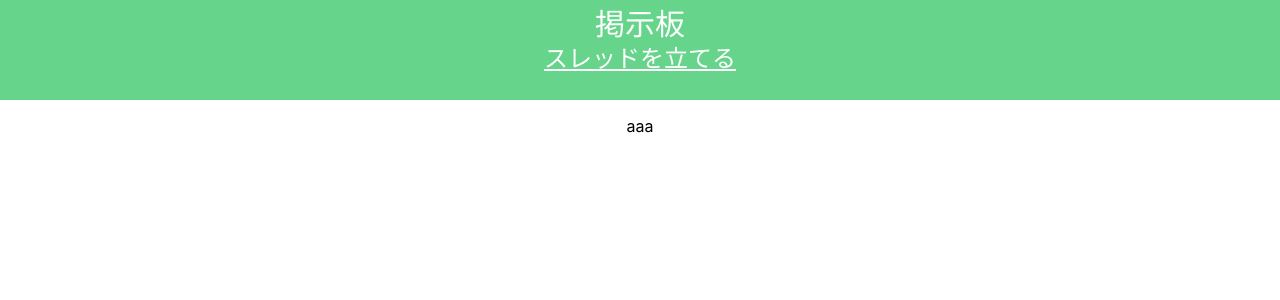
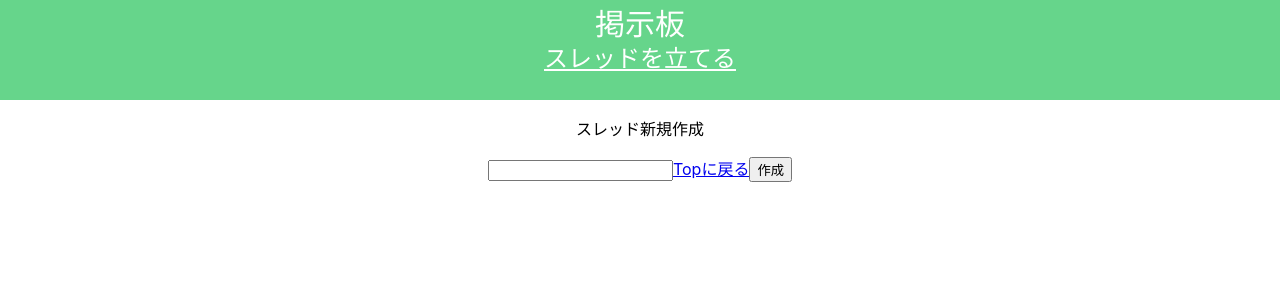
Before and after one commit to itsuki-jp/react-board, a React (Create React App) app: page /create in a window 1280 px wide. Shown: the top 300 px of the page. Built offline with nearby package versions, Linux system fonts and the light colour scheme; no server answers.

Commit message:
done: create new thread

```diff
--- a/src/App.js
+++ b/src/App.js
@@ -9,20 +9,11 @@ import { CreateThread } from "./pages/CreateThread";
  * @type {React.FC}
  */
 function App() {
-  const [thread, setThread] = useState([]);
-  const [offset, setOffset] = useState(0);
-
-  const url = "https://2y6i6tqn41.execute-api.ap-northeast-1.amazonaws.com/";
-  useEffect(() => {
-    fetch(`${url}/threads?offset=${offset}`)
-      .then(res => res.json())
-      .then(res => setThread(res));
-  }, [])
   return (
     <div className = "App">
       <Header />
       <Routes>
-        <Route path="/" element={<Home thread={thread} />} />
+        <Route path="/" element={<Home/>} />
         <Route path="/create" element={<CreateThread/>}></Route>
       </Routes>
     </div>
--- a/src/Header.js
+++ b/src/Header.js
@@ -4,7 +4,7 @@ export function Header() {
     return (
         <div id="titleArea">
         <div id="title">掲示板</div>
-        <a href="" id="createThread">スレッドを立てる</a>
+        <a href="/create" id="createThread">スレッドを立てる</a>
         </div>
     );
 }
--- a/src/Threads.js
+++ b/src/Threads.js
@@ -1,9 +1,18 @@
-import React, { useState } from "react";
+import React, { useState, useEffect } from "react";
 
-export function Threads(props) {
-    console.log(props)
+export function Threads() {
+    const [thread, setThread] = useState([]);
+    const [offset, setOffset] = useState(0);
+
+    const url = "https://2y6i6tqn41.execute-api.ap-northeast-1.amazonaws.com/";
+    useEffect(() => {
+        fetch(`${url}/threads?offset=${offset}`)
+            .then(res => res.json())
+            .then(res => setThread(res));
+    }, []);
+
     return (
-        props.thread.map((val) =>
+        thread.map((val) =>
             <div id={val.id} class="thread" >{val.title}</div>
         )
     );
--- a/src/pages/CreateThread.js
+++ b/src/pages/CreateThread.js
@@ -1,3 +1,28 @@
 export function CreateThread() {
-    return (<p>aaa</p>);
+    const url = "https://2y6i6tqn41.execute-api.ap-northeast-1.amazonaws.com/";
+    function create() {
+        const data = { title: document.getElementById('threadName').value };
+        fetch(`${url}/threads`, {
+            method: "POST",
+            headers: {
+                'Content-Type': 'application/json',
+            },
+            body: JSON.stringify(data),
+        })
+            .then((response) => response.json())
+            .then((data) => {
+                console.log('Success:', data);
+            })
+            .catch((error) => {
+                console.error('Error:', error);
+            });
+    }
+    return (
+        <div id="createThreadArea">
+            <p>スレッド新規作成</p>
+            <input type="text" id="threadName" />
+            <a href="/">Topに戻る</a>
+            <button onClick={create}>作成</button>
+        </div>
+    );
 }
```
